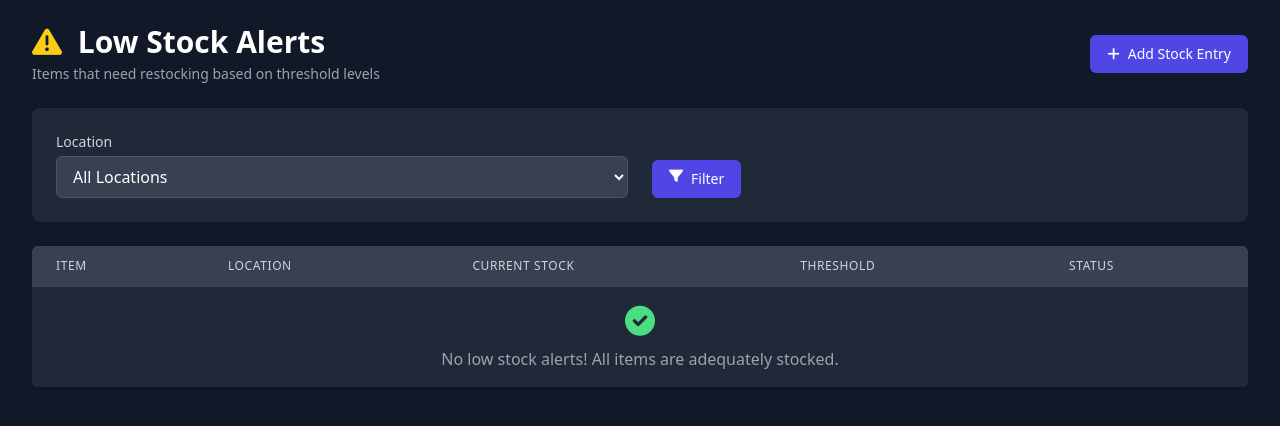
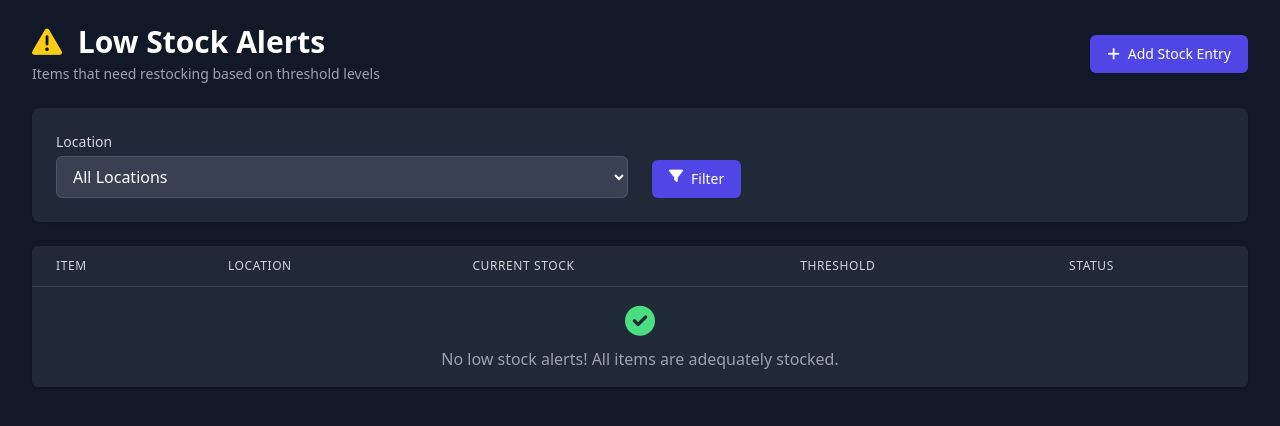
Before and after one commit to Ashmit12092000/icl, a Flask app: template templates/stock/low_stock_alerts.html in a window 1280 px wide. Shown: the top 426 px of the page. Run offline with Flask 3, Linux system fonts and the light colour scheme; the template is opened without the code that fills it, so the values that code supplies are empty; parts of the project's set-up code (start-up, migrations or seed data) failed here and were passed over; some libraries are stand-ins or nearby versions.

Commit message:
Update low_stock_alerts.html

```diff
--- a/templates/stock/low_stock_alerts.html
+++ b/templates/stock/low_stock_alerts.html
@@ -1,4 +1,3 @@
-
 {% extends "base.html" %}
 
 {% block title %}Low Stock Alerts -  Stock Management{% endblock %}
@@ -69,7 +68,7 @@
     <!-- Low Stock Items Table -->
     <div class="bg-gray-800 shadow overflow-hidden sm:rounded-md">
         <table class="min-w-full divide-y divide-gray-700">
-            <thead class="bg-gray-700">
+            <thead>
                 <tr>
                     <th class="px-6 py-3 text-left text-xs font-medium text-gray-300 uppercase tracking-wider">Item</th>
                     <th class="px-6 py-3 text-left text-xs font-medium text-gray-300 uppercase tracking-wider">Location</th>
```
